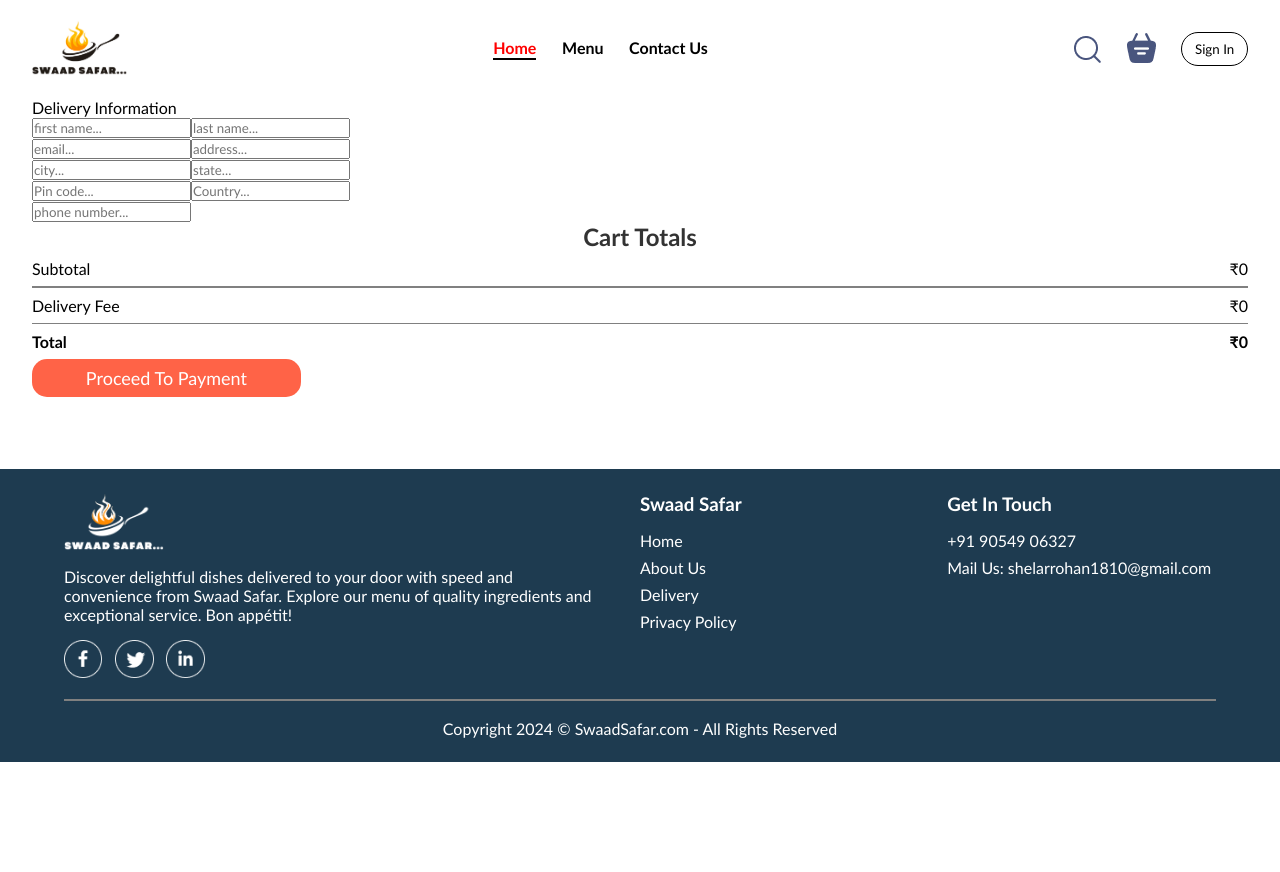
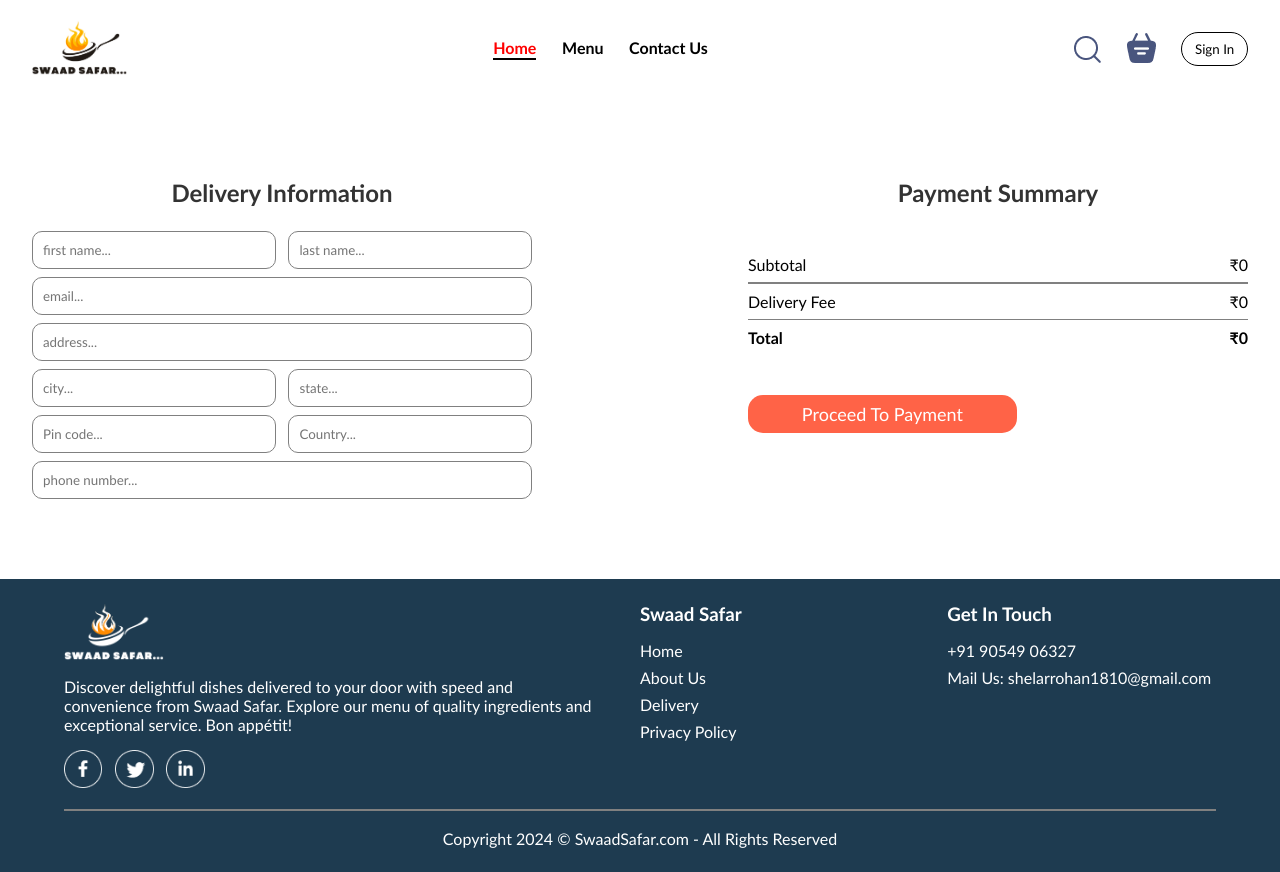
Before and after one commit to RohanScripts/FOOD-APP, a React (Vite) app: page /order in a window 1280 px wide. Before the commit the page ends 800 px from the top, so only its background shows below. Built offline with nearby package versions, Linux system fonts and the light colour scheme.

Commit message:
Update header and place order page

```diff
--- a/src/header/Header.jsx
+++ b/src/header/Header.jsx
@@ -12,7 +12,6 @@ const Header = () => {
           delights, experience the richness of Indian cuisine with our food
           delivery app. Order now and let the journey begin!
         </p>
-        <button>View Menu</button>
       </div>
     </div>
   );
--- a/src/pages/placeorder/PlaceOrderPage.jsx
+++ b/src/pages/placeorder/PlaceOrderPage.jsx
@@ -7,7 +7,7 @@ const PlaceOrderPage = () => {
   return (
     <div className="place-order">
       <div className="place-order-left">
-        <p>Delivery Information</p>
+        <h2 className="title">Delivery Information</h2>
         <div className="multi-fields">
           <input type="text" placeholder="first name..." />
           <input type="text" placeholder="last name..." />
@@ -26,7 +26,7 @@ const PlaceOrderPage = () => {
       </div>
       <div className="place-order-right">
         <div className="cart-total">
-          <h2>Cart Totals</h2>
+          <h2>Payment Summary</h2>
           <div>
             <div className="cart-total-details">
               <p>Subtotal</p>
--- a/src/pages/placeorder/PlaceOrderPageCss.css
+++ b/src/pages/placeorder/PlaceOrderPageCss.css
@@ -0,0 +1,45 @@
+.place-order {
+  display: flex;
+  align-items: start;
+  justify-content: space-between;
+  /* gap: 50px; */
+  margin-top: 10vh;
+}
+
+.place-order-left {
+  width: 100%;
+  max-width: max(30%, 500px);
+}
+
+.place-order-left .title {
+  /* font-size: 2.5vw; */
+  /* font-weight: bold; */
+  margin-bottom: 3vh;
+}
+
+.place-order-left input {
+  width: 100%;
+  margin-bottom: 1vh;
+  outline-color: tomato;
+  border: 1px solid grey;
+  padding: 10px;
+  border-radius: 10px;
+}
+
+.place-order-left .multi-fields {
+  gap: 1vw;
+  display: flex;
+}
+
+.place-order-right {
+  width: 100%;
+  max-width: max(40%, 500px);
+}
+
+.place-order-right button {
+  margin-top: 5vh;
+}
+
+.place-order-right h2 {
+  margin-bottom: 5vh;
+}
```
